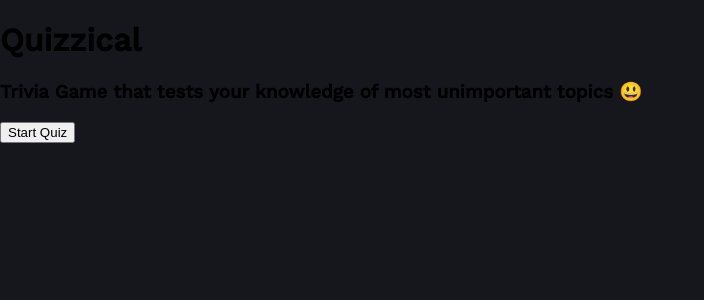
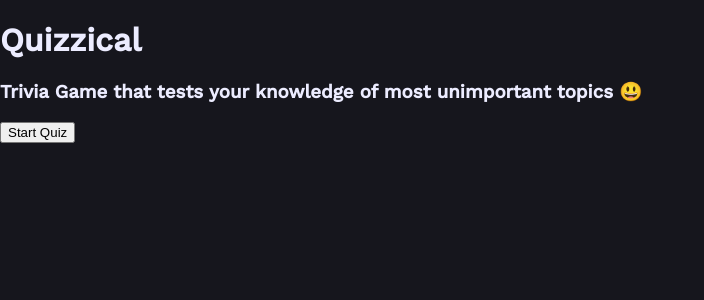
Before and after one commit to hmjatt/Quizzical, a React (Create React App) app in the folder quizzical/: page / in a window 1280 px wide. Shown: the top 300 px of the page, without its empty margins (0-704 px from the left). Built offline with nearby package versions, Linux system fonts and the light colour scheme.

Commit message:
Formatted style files

```diff
--- a/quizzical/src/styles/App.css
+++ b/quizzical/src/styles/App.css
@@ -1,5 +1,7 @@
 /* App Component */
 .App {
-  font-family: 'Work Sans', sans-serif;
+	font-family: 'Work Sans', sans-serif;
+	color: rgb(236, 236, 255);
 }
+
 /* App Component */
```
Also changed, not shown: quizzical/src/styles/index.css (indentation only).
